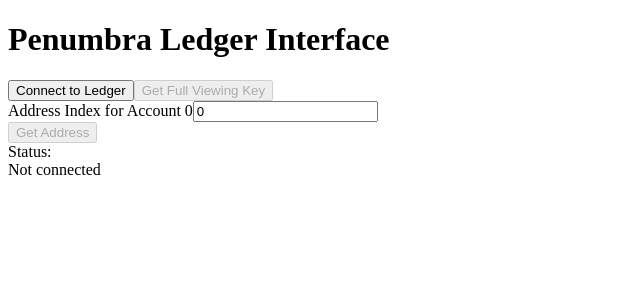
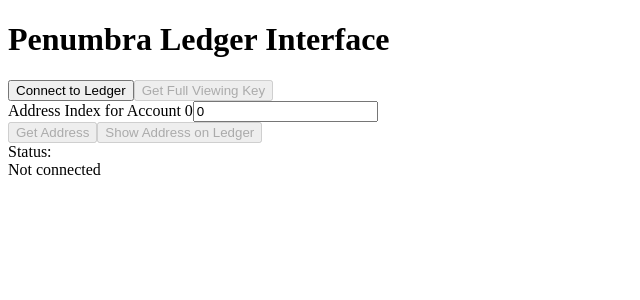
Before and after one commit to redshiftzero/penumbra-ledger-interface, a Next.js app: page / in a window 1280 px wide. Shown: the top 300 px of the page, without its empty margins (0-640 px from the left). Built offline with nearby package versions, Linux system fonts and the light colour scheme.

Commit message:
also invoke show address functionality

```diff
--- a/src/app/page.tsx
+++ b/src/app/page.tsx
@@ -31,7 +31,6 @@
     }
   };
 
-  // Then modify your getAddress function:
   const getAddress = async () => {
     try {
       setError('');
@@ -39,6 +38,29 @@
 
       // No way to generate addresses for other accounts?
       const response = await app.getAddress(DEFAULT_PATH, account);
+
+      if (response.address) {
+        // Convert Buffer to 5-bit words
+        const words = convertBits(new Uint8Array(response.address), 8, 5, true);
+
+        // Encode with our custom bech32m implementation
+        const encoded = encodeBech32m('penumbra', words);
+
+        setAddress(encoded);
+        setStatus('Address retrieved successfully');
+      }
+    } catch (err: any) {
+      setError(err.message || 'Failed to get address');
+    }
+  };
+
+  const showAddress = async () => {
+    try {
+      setError('');
+      if (!app) throw new Error('Please connect to Ledger first');
+
+      // No way to generate addresses for other accounts?
+      const response = await app.showAddress(DEFAULT_PATH, account);
 
       if (response.address) {
         // Convert Buffer to 5-bit words
@@ -120,13 +142,21 @@
           Get Address
         </button>
 
+        <button
+          onClick={showAddress}
+          disabled={!app}
+          className="w-full bg-blue-500 text-white p-2 rounded disabled:bg-gray-300"
+        >
+          Show Address on Ledger
+        </button>
+
         {address && (
           <div className="p-4 bg-gray-100 rounded break-all">
             <div className="font-bold">Address:</div>
             <div className="font-mono text-sm">{address}</div>
           </div>
         )}
-
+      </div>
       <div className="mt-4">
         <div className="font-bold">Status:</div>
         <div>{status}</div>
@@ -137,7 +167,7 @@
           </div>
         )}
       </div>
-      </div>
+
     </main>
   );
 }
```
Lines whose indentation alone changed are shown as unchanged.
